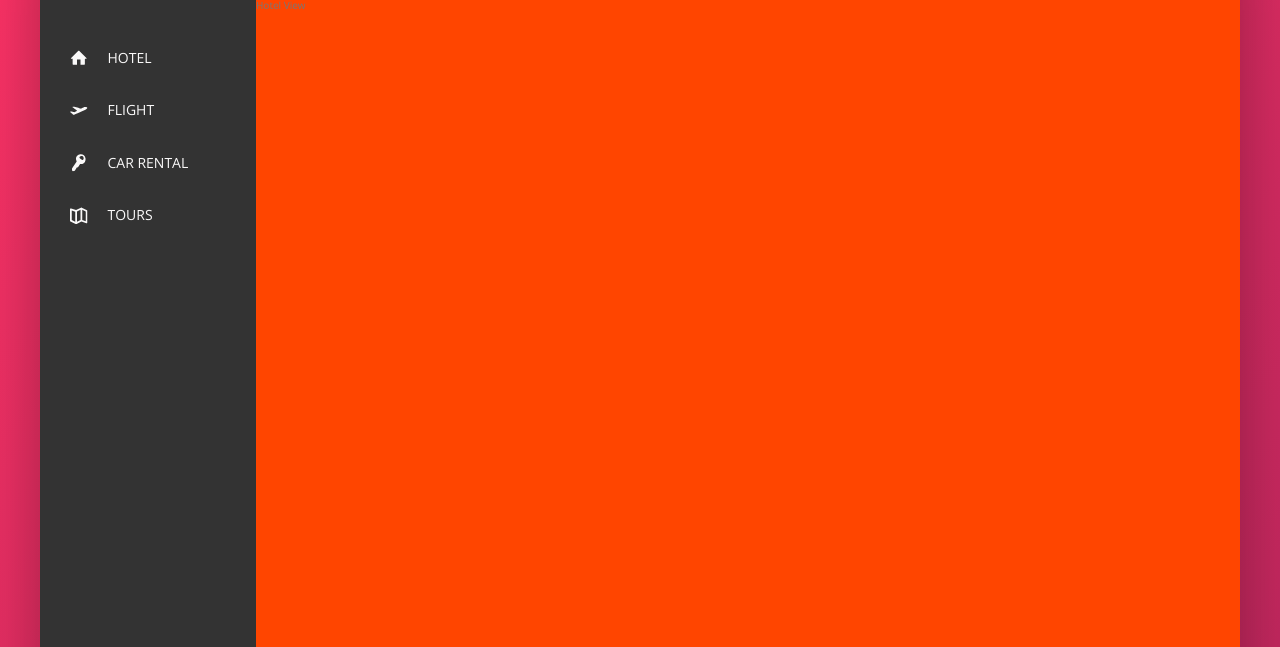
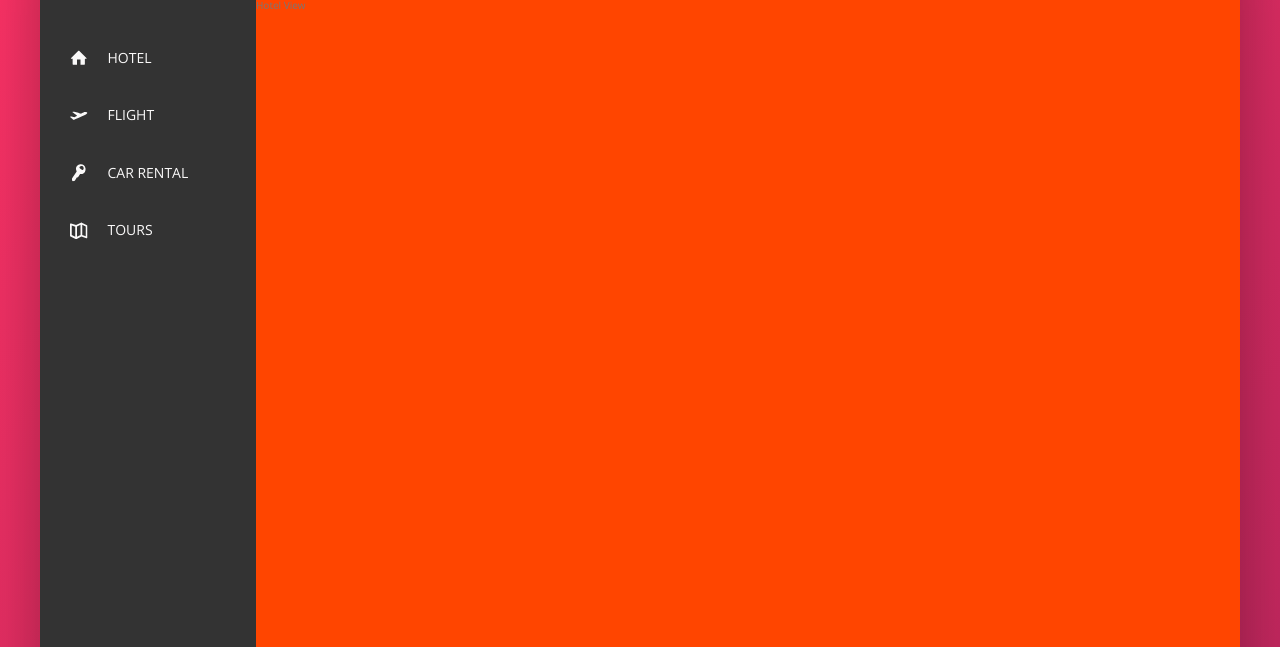
Before and after one commit to miguel-martin/trillo-project, a website: page index.html in a window 1280 px wide. Shown: the part 153-800 px from the top of the page. Drawn offline with nearby package versions, Linux system fonts and the light colour scheme.

Commit message:
Add pseudo element to menu items that only shows on hover

```diff
--- a/sass/_components.scss
+++ b/sass/_components.scss
@@ -136,7 +136,26 @@
 
 
     &__item {
+        position: relative;
 
+        &:not(:last-child) {
+            margin-bottom: .5rem;
+        }
+    }
+
+    &__item::before {
+        content: "";
+        position: absolute;
+        top: 0;
+        left: 0;
+        height: 100%;
+        width: 3px;
+        background-color: var(--color-primary);
+        transform: scaleY(0);
+    }
+
+    &__item:hover::before {
+        transform: scaleY(1);
     }
 
     &__link:link,
```
Also changed, not shown: css/style.css.
